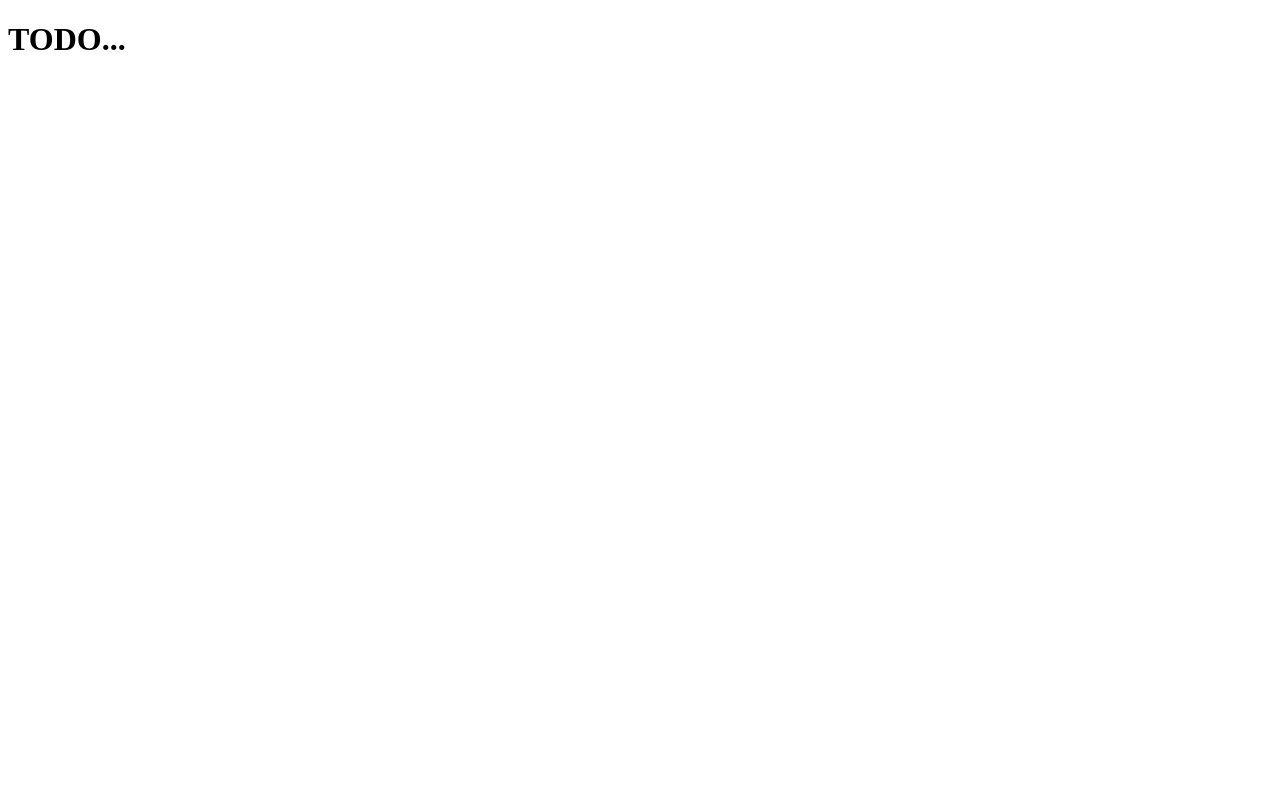
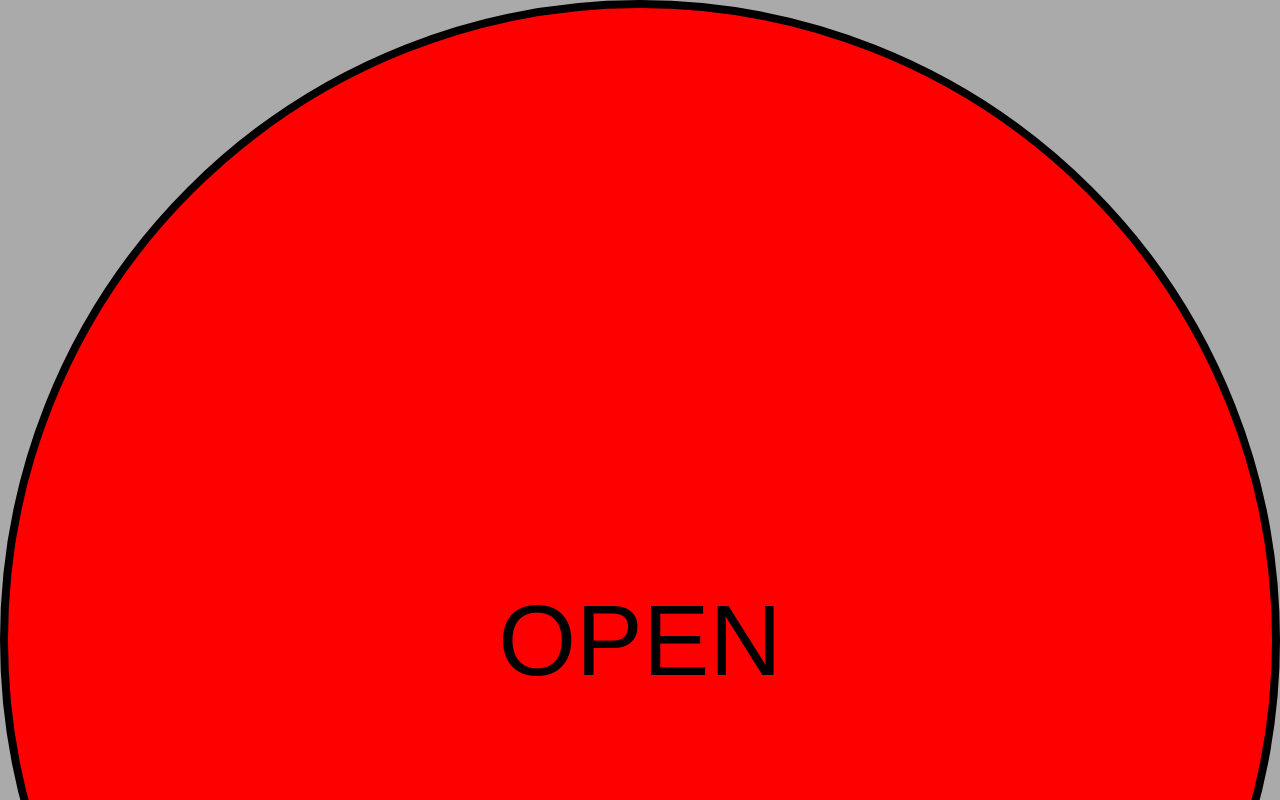
Before and after one commit to jarppe/toimiston-autotallin-ovi, a plain HTML site: page docs/index.html in a window 1280 px wide. Shown: the top 800 px of the page. Drawn offline with Linux system fonts and the light colour scheme.

Commit message:
First try

```diff
--- a/docs/index.html
+++ b/docs/index.html
@@ -4,8 +4,78 @@
     <meta charset="utf-8"/>
     <meta viewport="width=device-width, initial-scale=1.0"/>
     <title>Toimiston autotallin ovi</title>
+    <style>
+      html, body {
+        width: 100%;
+        height: 100%;
+        border: 0;
+        margin: 0;
+        background: #aaa;
+      }
+      body {
+        display: flex;
+        flex-direction: row;
+        justify-content: center;
+      }
+      #button {
+        flex: 1;
+        width: 50%;
+        margin: auto;
+        border-radius: 50%;
+        border: 0.5rem solid black;
+        background: red;
+        text-align: center;
+        display: flex;
+        justify-content: center;
+        align-items: center;
+      }
+      #button:before {
+        content: "";
+        display: block;
+        padding-top: 100%;
+      }
+      #button span {
+        font-family: Arial, Helvetica, sans-serif;
+        font-size: 100px;
+      }
+    </style>
   </head>
   <body>
-    <h1>TODO...</h1>
+    <div id="button">
+      <span id="message">OPEN</span>
+    </div>
+    <script>
+      const url = "https://0u41eh32ei.execute-api.eu-central-1.amazonaws.com/default/autohalli",
+            message = document.getElementById("message");
+
+      const READY = "OPEN",
+            OPENING = "...",
+            DONE = "OPENING",
+            ERROR = "FAIL";
+
+      var state = READY;
+
+      const setState = newState => {
+        state = newState;
+        message.innerText = state;
+      }
+
+      const openDoor = () => {
+        setState(OPENING);
+        fetch(url, {mode: "cors"})
+          .then(resp => setState(resp.ok ? DONE : ERROR))
+          .catch(_ => setState(ERROR));
+      }
+
+      const click = () => {
+        if (state === READY) {
+          openDoor();
+        } else {
+          setState(READY);
+        }
+      }
+
+      document.getElementById("button").onclick = click;
+    </script>
   </body>
 </html>
```
